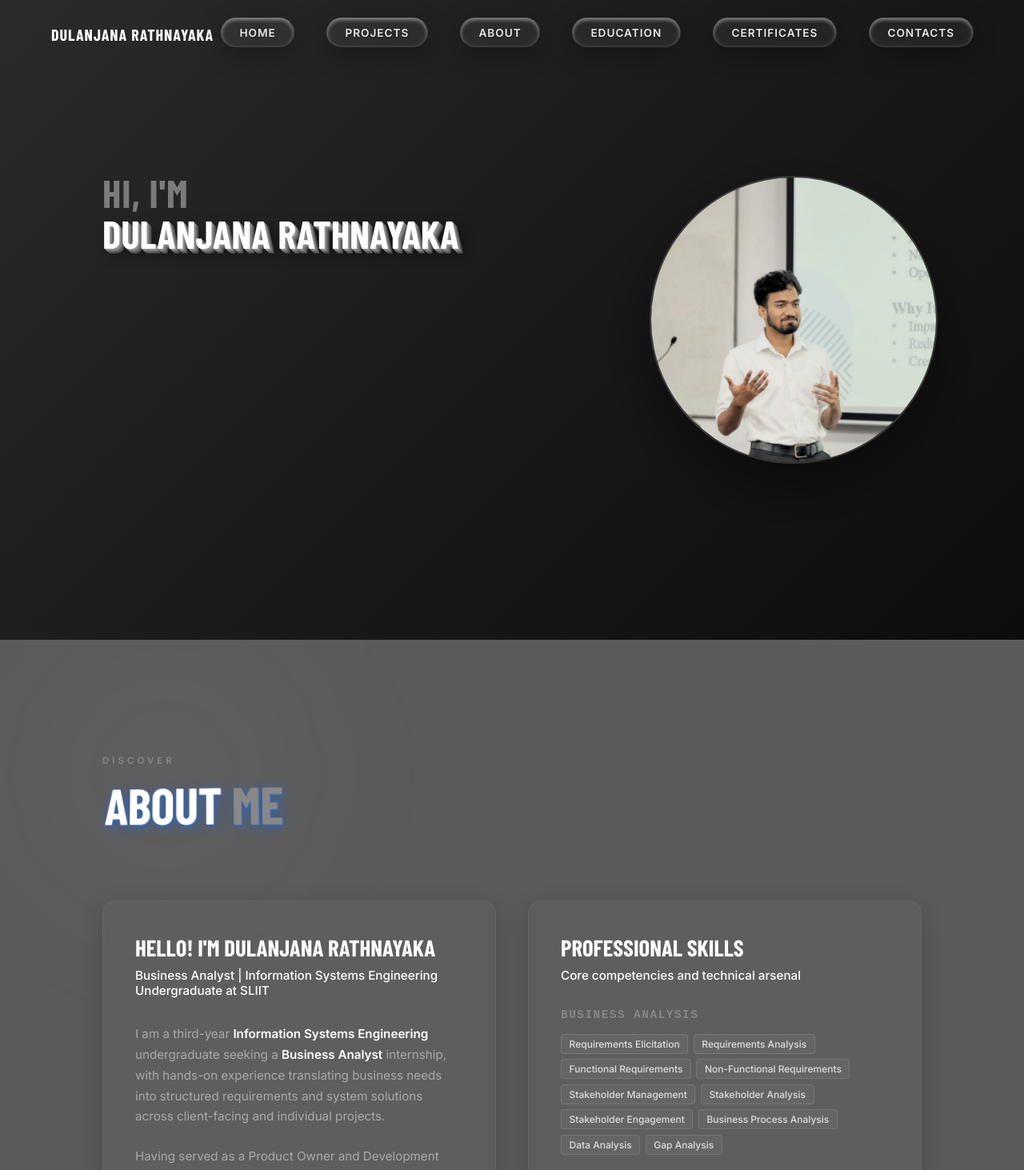
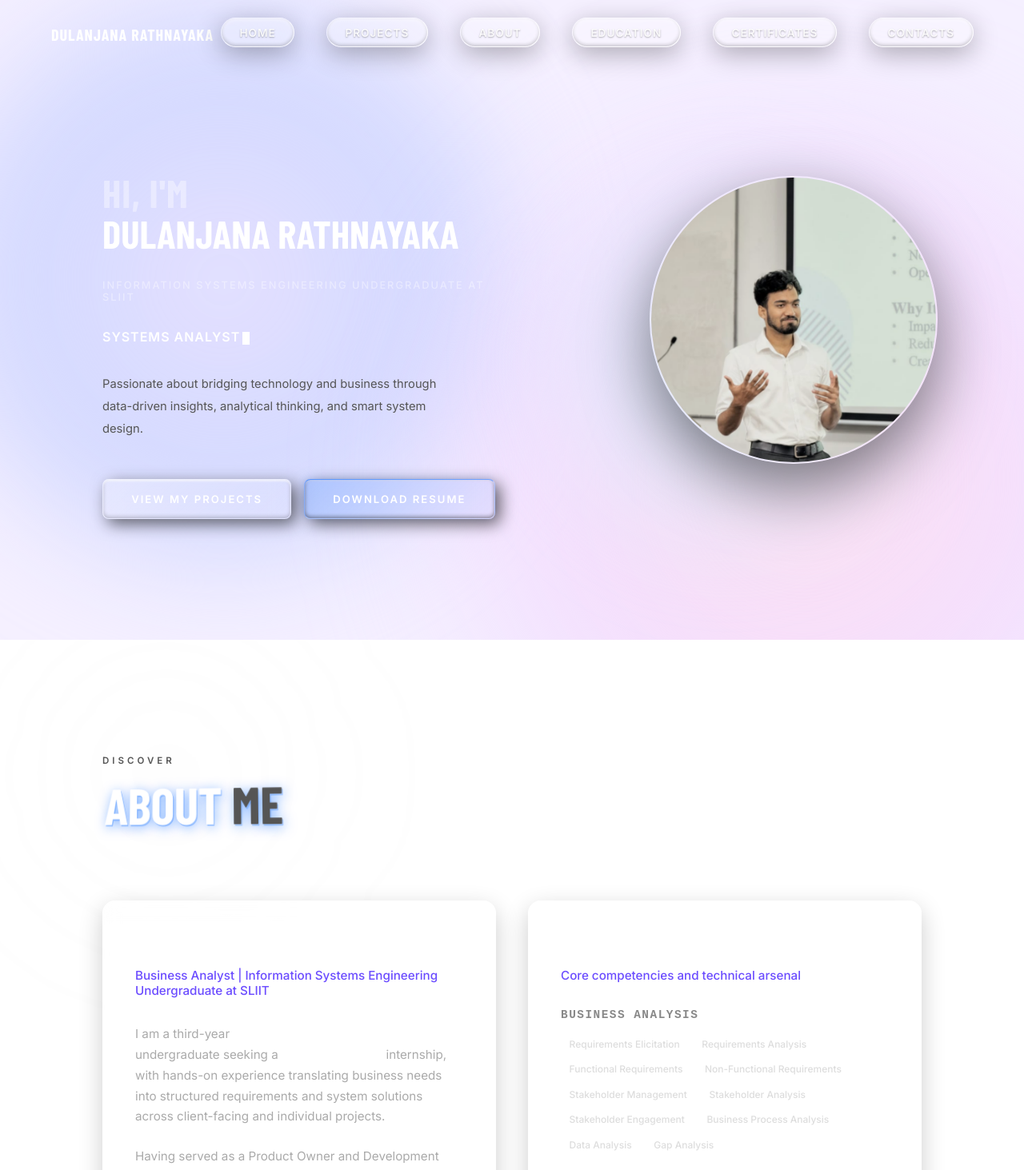
Before and after one commit to dulanjanarmd/Dulanjana-Rathnayaka, a React (Vite) app: page / in a window 1280 px wide. Shown: the top 1463 px of the page at 80% size. Built offline with nearby package versions, Linux system fonts and the light colour scheme; a web font is replaced by a local one.

Commit message:
feat: add main stylesheet with portfolio layouts and animations

```diff
--- a/src/Components/Background3D.jsx
+++ b/src/Components/Background3D.jsx
@@ -2,18 +2,17 @@ import React from 'react';
 
 const Background3D = () => {
   return (
-    <div
-      style={{
-        position: 'fixed',
-        top: 0,
-        left: 0,
-        width: '100vw',
-        height: '100vh',
-        zIndex: -99,
-        pointerEvents: 'none',
-        background: 'linear-gradient(135deg, #2b2b2b 0%, #1a1a1a 50%, #0d0d0d 100%)'
-      }}
-    />
+    <div style={{ position: 'fixed', top: 0, left: 0, width: '100vw', height: '100vh', zIndex: -99, overflow: 'hidden', background: '#f5f0ff' }}>
+      <div style={{ position: 'absolute', top: '-10%', left: '-10%', width: '60vw', height: '60vw', background: 'radial-gradient(circle, rgba(230,225,255,1) 0%, rgba(200,210,255,0.8) 50%, rgba(255,255,255,0) 70%)', filter: 'blur(60px)', animation: 'float 20s infinite alternate' }} />
+      <div style={{ position: 'absolute', bottom: '-20%', right: '-10%', width: '70vw', height: '70vw', background: 'radial-gradient(circle, rgba(255,225,240,1) 0%, rgba(240,210,255,0.6) 50%, rgba(255,255,255,0) 70%)', filter: 'blur(80px)', animation: 'float 25s infinite alternate-reverse' }} />
+      <div style={{ position: 'absolute', top: '20%', right: '10%', width: '40vw', height: '40vw', background: 'radial-gradient(circle, rgba(210,240,255,0.8) 0%, rgba(220,230,255,0) 70%)', filter: 'blur(50px)', animation: 'float 15s infinite alternate' }} />
+      <style>{`
+        @keyframes float {
+          0% { transform: translate(0, 0) scale(1); }
+          100% { transform: translate(5%, 10%) scale(1.1); }
+        }
+      `}</style>
+    </div>
   );
 };
 
--- a/src/styles.css
+++ b/src/styles.css
@@ -1,12 +1,15 @@
 @import url("https://fonts.googleapis.com/css2?family=Inter:wght@300;400;500;600&family=Barlow+Condensed:wght@700;800;900&display=swap");
 
 :root {
-  --bg: rgba(26, 26, 26, 0.4);
-  --bg2: rgba(20, 20, 20, 0.5);
-  --bg3: rgba(34, 34, 34, 0.6);
-  --accent: #ffffff;
-  --muted: #888888;
-  --border: rgba(255, 255, 255, 0.1);
+  --bg: rgba(255, 255, 255, 0.1);
+  --bg2: rgba(255, 255, 255, 0.25);
+  --bg3: rgba(255, 255, 255, 0.4);
+  --accent: #6b4cff;
+  --muted: #555555;
+  --border: rgba(255, 255, 255, 0.6);
+  --glass-bg: rgba(255, 255, 255, 0.3);
+  --glass-border: rgba(255, 255, 255, 0.7);
+  --glass-shadow: 0 8px 32px 0 rgba(100, 100, 150, 0.1);
 }
 
 *,
@@ -23,8 +26,8 @@ html {
 
 body {
   font-family: "Inter", sans-serif;
-  background: var(--bg);
-  color: #fff;
+  background: transparent;
+  color: #ffffff;
   overflow-x: hidden;
 }
 
@@ -59,7 +62,7 @@ body {
 }
 
 .header.scrolled {
-  background: rgba(26, 26, 26, 0.4);
+  background: var(--glass-bg);
   backdrop-filter: blur(10px);
   border-bottom: 1px solid var(--border);
 }
@@ -68,7 +71,7 @@ body {
   font-family: "Barlow Condensed", sans-serif;
   font-size: 1.25rem;
   font-weight: 700;
-  color: #fff;
+  color: #ffffff;
   text-decoration: none;
   letter-spacing: 1px;
   text-transform: uppercase;
@@ -93,8 +96,8 @@ body {
   transition: all 0.4s cubic-bezier(0.25, 1, 0.5, 1);
   padding: 0.6rem 1.4rem;
   display: inline-block;
-  background: rgba(255, 255, 255, 0.05);
-  border: 1px solid rgba(255, 255, 255, 0.1);
+  background: var(--glass-bg);
+  border: 1px solid var(--glass-border);
   border-top: 1px solid rgba(255, 255, 255, 0.3);
   border-left: 1px solid rgba(255, 255, 255, 0.2);
   border-radius: 30px;
@@ -110,8 +113,8 @@ body {
 }
 
 .header-nav a:hover {
-  color: #fff;
-  background: rgba(255, 255, 255, 0.15);
+  color: #ffffff;
+  background: var(--glass-bg);
   transform: translateY(-2px) scale(1.02);
   box-shadow:
     0 12px 40px 0 rgba(0, 102, 255, 0.3),
@@ -153,7 +156,7 @@ body {
 }
 
 .nav-social a:hover {
-  color: #fff;
+  color: #ffffff;
 }
 
 .nav-social img {
@@ -208,7 +211,7 @@ body {
   font-weight: 900;
   text-transform: uppercase;
   letter-spacing: 1px;
-  color: #fff;
+  color: #ffffff;
   display: block;
   line-height: 1.05;
 }
@@ -229,14 +232,6 @@ body {
 .name-full {
   letter-spacing: 0px;
   color: #ffffff;
-  text-shadow:
-    1px 1px 0 #999,
-    2px 2px 0 #888,
-    3px 3px 0 #777,
-    4px 4px 0 #666,
-    5px 5px 0 #555,
-    6px 6px 0 #444,
-    7px 7px 15px rgba(0, 0, 0, 0.6);
 }
 
 .name-line-2 {
@@ -279,7 +274,6 @@ body {
   color: rgba(255, 255, 255, 0.4);
   text-transform: uppercase;
   margin-bottom: 2rem;
-  animation: fadeUp 0.6s ease 1.6s both;
 }
 
 /* Typing role line */
@@ -289,11 +283,10 @@ body {
   color: rgba(255, 255, 255, 0.6);
   margin-bottom: 2rem;
   min-height: 1.5rem;
-  animation: fadeUp 0.6s ease 1.8s both;
 }
 
 .hero-typed {
-  color: #fff;
+  color: #ffffff;
   font-weight: 700;
   letter-spacing: 1px;
 }
@@ -306,7 +299,7 @@ body {
   line-height: 0.95;
   letter-spacing: -1px;
   text-transform: uppercase;
-  color: #fff;
+  color: #ffffff;
   margin-bottom: 1.8rem;
 }
 
@@ -316,14 +309,12 @@ body {
   line-height: 1.9;
   max-width: 420px;
   margin-bottom: 3rem;
-  animation: fadeUp 0.6s ease 2s both;
 }
 
 .hero-btns {
   display: flex;
   gap: 1rem;
   flex-wrap: wrap;
-  animation: fadeUp 0.6s ease 2.2s both;
 }
 
 .hero-btn {
@@ -332,7 +323,7 @@ body {
   gap: 0.6rem;
   padding: 1rem 2.2rem;
   background: linear-gradient(135deg, rgba(255,255,255,0.25) 0%, rgba(255,255,255,0.05) 100%);
-  color: #fff;
+  color: #ffffff;
   border-top: 1px solid rgba(255,255,255,0.5);
   border-left: 1px solid rgba(255,255,255,0.3);
   border-right: 1px solid rgba(255,255,255,0.1);
@@ -356,7 +347,7 @@ body {
 
 .hero-btn-outline {
   background: linear-gradient(135deg, rgba(0,102,255,0.2) 0%, rgba(0,102,255,0.05) 100%);
-  color: #fff;
+  color: #ffffff;
   border-top: 1px solid rgba(0,102,255,0.5);
   border-left: 1px solid rgba(0,102,255,0.3);
   border-right: 1px solid rgba(0,102,255,0.1);
@@ -548,7 +539,7 @@ body {
 .detail-item .d-val {
   font-size: 0.88rem;
   font-weight: 600;
-  color: #fff;
+  color: #ffffff;
 }
 
 /* Tools chips */
@@ -572,7 +563,7 @@ body {
 
 .tool-chip:hover {
   border-color: rgba(255, 255, 255, 0.4);
-  color: #fff;
+  color: #ffffff;
 }
 
 /* Bottom row */
@@ -609,7 +600,7 @@ body {
 
 .soft-card:hover {
   border-color: rgba(255, 255, 255, 0.3);
-  background: rgba(255, 255, 255, 0.03);
+  background: var(--glass-bg);
 }
 
 .soft-icon {
@@ -636,13 +627,13 @@ body {
 }
 
 .skill-top span:last-child {
-  color: #fff;
+  color: #ffffff;
   font-weight: 600;
 }
 
 .skill-bg {
   height: 4px;
-  background: rgba(255, 255, 255, 0.08);
+  background: var(--glass-bg);
   border-radius: 4px;
   overflow: hidden;
 }
@@ -694,7 +685,7 @@ body {
 }
 
 .svc-card:hover {
-  background: rgba(255, 255, 255, 0.03);
+  background: var(--glass-bg);
 }
 
 .svc-num {
@@ -710,7 +701,7 @@ body {
   font-size: 1rem;
   font-weight: 600;
   margin-bottom: 0.8rem;
-  color: #fff;
+  color: #ffffff;
 }
 
 .svc-card p {
@@ -758,14 +749,14 @@ body {
 }
 
 .port-stat:hover {
-  background: rgba(255, 255, 255, 0.03);
+  background: var(--glass-bg);
 }
 
 .port-stat-num {
   font-family: "Barlow Condensed", sans-serif;
   font-size: 2.8rem;
   font-weight: 900;
-  color: #fff;
+  color: #ffffff;
   line-height: 1;
   margin-bottom: 0.4rem;
 }
@@ -788,7 +779,7 @@ body {
 }
 
 .port-featured:hover {
-  background: rgba(255, 255, 255, 0.02);
+  background: var(--glass-bg);
 }
 
 .port-featured-badge {
@@ -819,7 +810,7 @@ body {
   text-transform: uppercase;
   letter-spacing: -0.5px;
   margin: 0.6rem 0 1rem;
-  color: #fff;
+  color: #ffffff;
 }
 
 .port-featured-desc {
@@ -856,7 +847,7 @@ body {
 .meta-val {
   font-size: 0.88rem;
   font-weight: 600;
-  color: #fff;
+  color: #ffffff;
 }
 
 .status-done {
@@ -894,19 +885,19 @@ body {
 }
 
 .port-filter:hover {
-  color: #fff;
+  color: #ffffff;
   border-color: rgba(255, 255, 255, 0.3);
 }
 
 .port-filter.active {
   background: #fff;
   color: #1a1a1a;
-  border-color: #fff;
+  border-color: #ffffff;
   font-weight: 700;
 }
 
 .filter-count {
-  background: rgba(255, 255, 255, 0.12);
+  background: var(--glass-bg);
   font-size: 0.68rem;
   font-weight: 700;
   padding: 0.1rem 0.45rem;
@@ -931,7 +922,7 @@ body {
   padding: 2.5rem 2rem;
   border-right: 1px solid var(--border);
   text-decoration: none;
-  color: #fff;
+  color: #ffffff;
   display: flex;
   flex-direction: column;
   gap: 0.8rem;
@@ -946,8 +937,8 @@ body {
 }
 
 .proj-card-adv:hover {
-  background: rgba(255, 255, 255, 0.03);
-  color: #fff;
+  background: var(--glass-bg);
+  color: #ffffff;
 }
 
 .card-visible {
@@ -983,7 +974,7 @@ body {
   text-transform: uppercase;
   letter-spacing: -0.3px;
   line-height: 1.1;
-  color: #fff;
+  color: #ffffff;
 }
 
 .proj-card-desc {
@@ -1038,7 +1029,7 @@ body {
 }
 
 .proj-card-adv:hover .proj-arrow-adv {
-  color: #fff;
+  color: #ffffff;
   transform: translate(3px, -3px);
 }
 
@@ -1090,7 +1081,7 @@ body {
 .ci-val {
   font-size: 0.88rem;
   font-weight: 500;
-  color: #fff;
+  color: #ffffff;
 }
 
 .contact-socials {
@@ -1119,8 +1110,8 @@ body {
 }
 
 .c-social:hover {
-  border-color: #fff;
-  background: rgba(255, 255, 255, 0.05);
+  border-color: #ffffff;
+  background: var(--glass-bg);
 }
 
 .c-social:hover img {
@@ -1155,11 +1146,11 @@ body {
 
 .form-group input,
 .form-group textarea {
-  background: rgba(255, 255, 255, 0.04);
+  background: var(--glass-bg);
   border: 1px solid var(--border);
   border-radius: 4px;
   padding: 0.85rem 1rem;
-  color: #fff;
+  color: #ffffff;
   font-family: "Inter", sans-serif;
   font-size: 0.88rem;
   outline: none;
@@ -1196,7 +1187,7 @@ body {
   font-weight: 900;
   text-transform: uppercase;
   letter-spacing: 1px;
-  color: #fff;
+  color: #ffffff;
 }
 
 .footer-copy {
@@ -1365,8 +1356,8 @@ body {
   text-align: center;
   gap: 1rem;
   padding: 1.5rem;
-  background: rgba(255, 255, 255, 0.02);
-  border: 1px solid rgba(255, 255, 255, 0.05);
+  background: var(--glass-bg);
+  border: 1px solid var(--glass-border);
   border-radius: 12px;
   transition: transform 0.3s ease, border-color 0.3s ease, background 0.3s ease;
 }
@@ -1374,7 +1365,7 @@ body {
 .education-card:hover {
   transform: translateY(-5px);
   border-color: var(--accent);
-  background: rgba(255, 255, 255, 0.04);
+  background: var(--glass-bg);
 }
 
 .edu-image-wrapper {
@@ -1388,14 +1379,14 @@ body {
   align-items: center;
   justify-content: center;
   box-shadow: 0 4px 10px rgba(0, 0, 0, 0.3);
-  border: 1px solid rgba(255, 255, 255, 0.1);
+  border: 1px solid var(--glass-border);
 }
 
 .edu-badge {
   font-family: "Barlow Condensed", sans-serif;
   font-size: 1.8rem;
   font-weight: 700;
-  color: #fff;
+  color: #ffffff;
   letter-spacing: 2px;
 }
 
@@ -1420,7 +1411,7 @@ body {
   font-size: 1.3rem;
   font-weight: 700;
   text-transform: uppercase;
-  color: #fff;
+  color: #ffffff;
   margin-bottom: 0.3rem;
   letter-spacing: 0.5px;
 }
@@ -1438,7 +1429,7 @@ body {
   font-size: 0.95rem;
   color: var(--text-muted);
   margin-bottom: 0.8rem;
-  background: rgba(255, 255, 255, 0.05);
+  background: var(--glass-bg);
   padding: 0.2rem 0.8rem;
   border-radius: 20px;
 }
@@ -1482,8 +1473,8 @@ body {
 }
 
 .new-proj-card {
-  background: rgba(255, 255, 255, 0.02);
-  border: 1px solid rgba(255, 255, 255, 0.08);
+  background: var(--glass-bg);
+  border: 1px solid var(--glass-border);
   border-radius: 12px;
   overflow: hidden;
   display: flex;
@@ -1534,7 +1525,7 @@ body {
 .new-proj-title {
   font-family: "Barlow Condensed", sans-serif;
   font-size: 1.6rem;
-  color: #fff;
+  color: #ffffff;
   margin-bottom: 0.3rem;
   font-weight: 700;
   text-transform: uppercase;
@@ -1575,7 +1566,7 @@ body {
 }
 
 .new-proj-outcomes {
-  background: rgba(255, 255, 255, 0.03);
+  background: var(--glass-bg);
   padding: 1.2rem;
   border-radius: 8px;
   margin-bottom: 2rem;
@@ -1584,7 +1575,7 @@ body {
 
 .new-proj-outcomes strong {
   display: block;
-  color: #fff;
+  color: #ffffff;
   font-size: 0.9rem;
   margin-bottom: 0.5rem;
   font-weight: 600;
@@ -1628,7 +1619,7 @@ body {
   padding: 0.6rem 1.2rem;
   border: 1px solid rgba(255, 255, 255, 0.2);
   border-radius: 6px;
-  color: #fff;
+  color: #ffffff;
   font-size: 0.9rem;
   text-decoration: none;
   font-weight: 500;
@@ -1636,8 +1627,8 @@ body {
 }
 
 .new-proj-btn:hover {
-  background: rgba(255, 255, 255, 0.08);
-  border-color: #fff;
+  background: var(--glass-bg);
+  border-color: #ffffff;
 }
 
 @media (max-width: 768px) {
@@ -1664,8 +1655,8 @@ body {
 }
 
 .clean-contact-cta {
-  background: rgba(255, 255, 255, 0.02);
-  border: 1px solid rgba(255, 255, 255, 0.05);
+  background: var(--glass-bg);
+  border: 1px solid var(--glass-border);
   border-radius: 16px;
   padding: 4rem;
   display: flex;
@@ -1685,7 +1676,7 @@ body {
 .cc-title {
   font-size: clamp(2rem, 4vw, 3.5rem);
   font-family: "Barlow Condensed", sans-serif;
-  color: #fff;
+  color: #ffffff;
   margin-bottom: 1.5rem;
   line-height: 1.1;
   font-weight: 700;
@@ -1705,8 +1696,8 @@ body {
 
 
 .clean-contact-socials {
-  background: rgba(255, 255, 255, 0.02);
-  border: 1px solid rgba(255, 255, 255, 0.05);
+  background: var(--glass-bg);
+  border: 1px solid var(--glass-border);
   border-radius: 16px;
   padding: 4rem;
   display: flex;
@@ -1734,7 +1725,7 @@ body {
   border-right: 1px solid transparent;
   border-radius: 8px;
   text-decoration: none;
-  color: #fff;
+  color: #ffffff;
   font-weight: 500;
   font-size: 1.1rem;
   transition: all 0.3s ease;
@@ -1773,7 +1764,7 @@ body {
 }
 
 .cc-social-item:hover .cc-social-arrow {
-  color: #fff;
+  color: #ffffff;
   transform: translateX(4px);
 }
 
@@ -1791,7 +1782,7 @@ body {
   font-family: "Barlow Condensed", sans-serif;
   font-size: 1.5rem;
   font-weight: 700;
-  color: #fff;
+  color: #ffffff;
 }
 
 .mf-copy {
@@ -1850,8 +1841,8 @@ body {
 }
 
 .glass-panel {
-  background: rgba(255, 255, 255, 0.02);
-  border: 1px solid rgba(255, 255, 255, 0.05);
+  background: var(--glass-bg);
+  border: 1px solid var(--glass-border);
   border-radius: 16px;
   padding: 2.5rem;
   box-shadow: 0 10px 30px rgba(0, 0, 0, 0.2);
@@ -1872,7 +1863,7 @@ body {
 
 .intro-card h3 {
   font-size: 1.8rem;
-  color: #fff;
+  color: #ffffff;
   margin-bottom: 0.5rem;
 }
 
@@ -1891,7 +1882,7 @@ body {
 }
 
 .intro-content strong {
-  color: #fff;
+  color: #ffffff;
   font-weight: 600;
 }
 
@@ -1917,13 +1908,13 @@ body {
 }
 
 .pd-value {
-  color: #fff;
+  color: #ffffff;
   font-size: 0.95rem;
 }
 
 .tech-card h3 {
   font-size: 1.5rem;
-  color: #fff;
+  color: #ffffff;
   margin-bottom: 0.5rem;
 }
 
@@ -1940,7 +1931,7 @@ body {
 }
 
 .tech-group-title {
-  color: #fff;
+  color: #ffffff;
   font-size: 0.95rem;
   margin-bottom: 0.8rem;
   font-weight: 600;
@@ -1980,7 +1971,7 @@ body {
 .soft-skills-section h3,
 .philosophy-section h3 {
   font-size: 1.3rem;
-  color: #fff;
+  color: #ffffff;
   margin-bottom: 1.5rem;
 }
 
@@ -2016,7 +2007,7 @@ body {
 .philosophy-section h3 {
   font-family: "Barlow Condensed", sans-serif;
   font-size: 1.5rem;
-  color: #fff;
+  color: #ffffff;
   margin-bottom: 1rem;
   text-transform: uppercase;
   letter-spacing: 1px;
@@ -2071,7 +2062,7 @@ body {
   font-family: "Barlow Condensed", sans-serif;
   font-size: 3rem;
   font-weight: 800;
-  color: #fff;
+  color: #ffffff;
   margin-bottom: 3rem;
   letter-spacing: 1px;
 }
@@ -2097,8 +2088,8 @@ body {
 }
 
 .skill-pill-dark {
-  background: rgba(255, 255, 255, 0.05);
-  border: 1px solid rgba(255, 255, 255, 0.1);
+  background: var(--glass-bg);
+  border: 1px solid var(--glass-border);
   color: #ddd;
   padding: 0.25rem 0.6rem;
   border-radius: 4px;
@@ -2108,8 +2099,8 @@ body {
 }
 
 .skill-pill-dark:hover {
-  background: rgba(255, 255, 255, 0.1);
-  color: #fff;
+  background: var(--glass-bg);
+  color: #ffffff;
   border-color: rgba(255, 255, 255, 0.2);
   transform: translateY(-2px);
 }
@@ -2122,7 +2113,7 @@ body {
   font-family: "Barlow Condensed", sans-serif;
   font-size: 1.8rem;
   font-weight: 700;
-  color: #fff;
+  color: #ffffff;
   margin-bottom: 0.5rem;
   text-transform: uppercase;
 }
@@ -2167,7 +2158,7 @@ body {
 }
 
 .pd-value {
-  color: #fff;
+  color: #ffffff;
 }
 
 /* --- Certificates Section --- */
@@ -2177,8 +2168,8 @@ body {
 }
 
 .cert-list-container {
-  background: rgba(255, 255, 255, 0.02);
-  border: 1px solid rgba(255, 255, 255, 0.05);
+  background: var(--glass-bg);
+  border: 1px solid var(--glass-border);
   border-radius: 12px;
   overflow: hidden;
   max-width: 900px;
@@ -2202,7 +2193,7 @@ body {
   overflow: hidden;
   flex-shrink: 0;
   margin-right: 1.5rem;
-  border: 1px solid rgba(255, 255, 255, 0.1);
+  border: 1px solid var(--glass-border);
   background: #1a1a1a;
 }
 
@@ -2219,7 +2210,7 @@ body {
   overflow: hidden;
   flex-shrink: 0;
   margin-right: 1.5rem;
-  border: 1px solid rgba(255, 255, 255, 0.1);
+  border: 1px solid var(--glass-border);
   background: #fff;
   display: flex;
   align-items: center;
@@ -2242,7 +2233,7 @@ body {
   font-family: "Barlow Condensed", sans-serif;
   font-size: 1.3rem;
   font-weight: 700;
-  color: #fff;
+  color: #ffffff;
   letter-spacing: 0.5px;
 }
 
@@ -2266,7 +2257,7 @@ body {
   font-family: "Barlow Condensed", sans-serif;
   font-size: 2rem;
   margin-bottom: 2rem;
-  color: #fff;
+  color: #ffffff;
   letter-spacing: 1px;
   text-transform: uppercase;
 }
```
